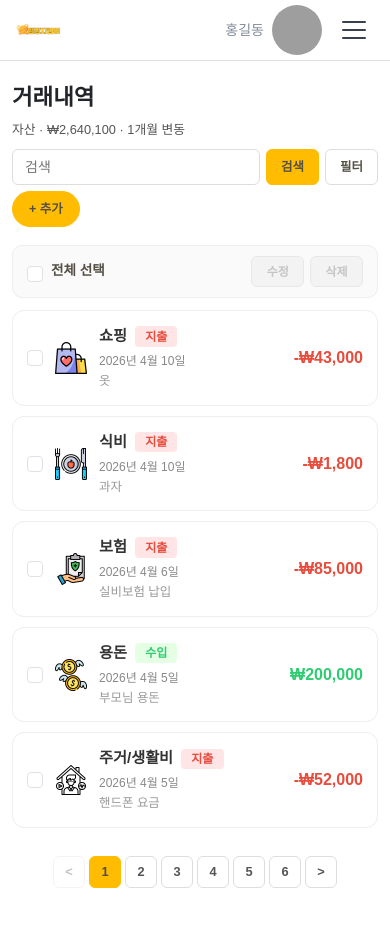
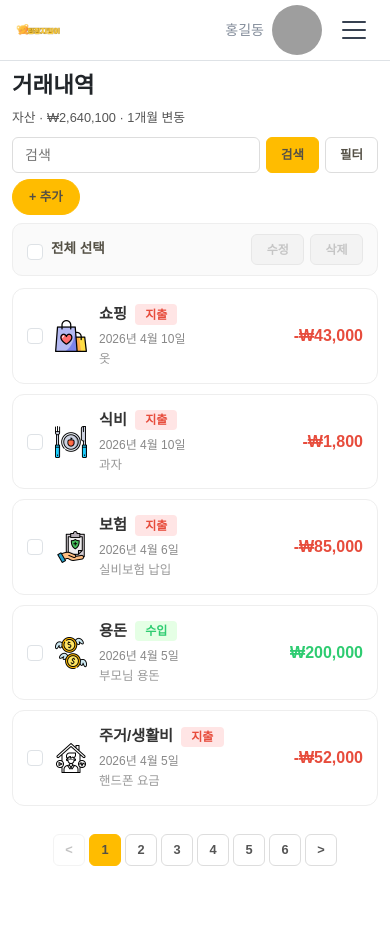
Before and after one commit to kb-skeleton-team2/wallet-guardian, a Vue app: page /transactions in a window 390 px wide. Shown: the top 926 px of the page. After the commit the page ends 898 px from the top, so only its background shows below. Built offline with nearby package versions, Linux system fonts and the light colour scheme; data requests are answered from the project's data file; grey boxes are pictures that could not be loaded.

Commit message:
design: 거래내역 페이지 여백 스타일링 개선 - 태블릿 환경에서 header-row와 테이블 사이의 여백이 사라지는 문제 해결 - 전체적으로 위쪽 여백이 크게 나오지 않게 개선

```diff
--- a/src/pages/TransactionsPage.vue
+++ b/src/pages/TransactionsPage.vue
@@ -1,8 +1,8 @@
 <template>
-  <div class="container py-4 transactions-page">
+  <div class="container py-2 transactions-page">
     <!-- 헤더 영역: 제목 + 자산 정보 + 검색/필터/추가 -->
     <div class="header-row">
-      <h1 class="fw-bold fs-2 mt-4 mb-4">거래내역</h1>
+      <h1 class="fw-bold fs-2">거래내역</h1>
       <div class="header-actions">
         <span class="asset-info"
           >자산 · ₩{{ store.balance.toLocaleString() }} · 1개월 변동</span
@@ -457,6 +457,7 @@ onBeforeUnmount(() => {
   justify-content: space-between;
   flex-wrap: wrap;
   gap: 12px;
+  margin: 1rem 0 1rem;
 }
 
 .header-actions {
@@ -910,7 +911,7 @@ onBeforeUnmount(() => {
     flex-direction: column;
     align-items: stretch;
     gap: 8px;
-    margin-bottom: 18px;
+    margin: 0.25rem 0 0.5rem;
   }
 
   .transactions-page h1 {
```
